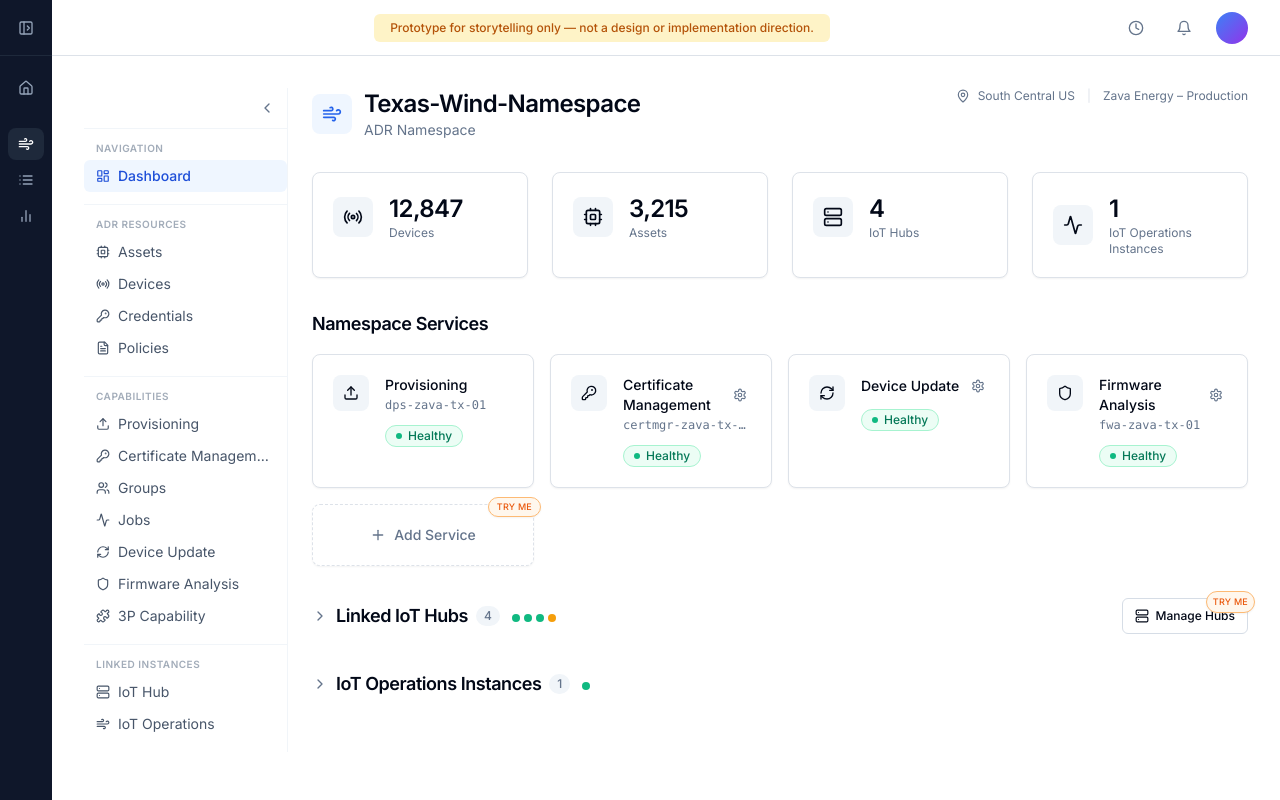
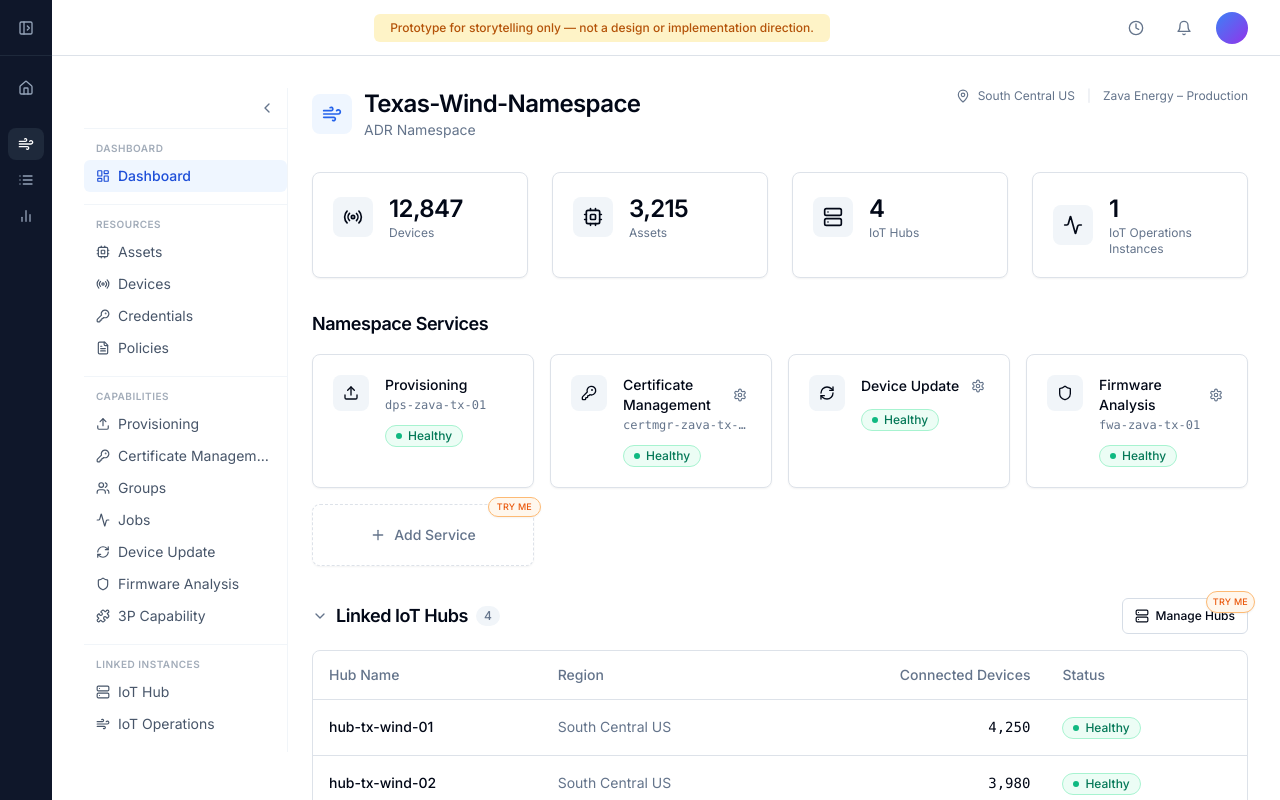
Before and after one commit to dimatx/dimatokar-ui-prototyping-microsoft, a React (Vite) app: page /adr-namespace in a window 1280 px wide. Built offline with nearby package versions, Linux system fonts and the light colour scheme.

Commit message:
Rename menu sections; open hubs and AIO by default on dashboard

```diff
--- a/src/workflows/adr-namespace/Page.tsx
+++ b/src/workflows/adr-namespace/Page.tsx
@@ -401,8 +401,8 @@ const mockDevices = [
 
 export default function AdrNamespacePage() {
   const navigate = useNavigate()
-  const [hubsOpen, setHubsOpen] = useState(false)
-  const [aioOpen, setAioOpen] = useState(false)
+  const [hubsOpen, setHubsOpen] = useState(true)
+  const [aioOpen, setAioOpen] = useState(true)
   const [linkedHubs, setLinkedHubs] = useState<Hub[]>(initialHubs)
   const [showHubPicker, setShowHubPicker] = useState(false)
   const [hubSearch, setHubSearch] = useState('')
@@ -1116,13 +1116,13 @@ export default function AdrNamespacePage() {
 
 const LEFT_MENU_SECTIONS = [
   {
-    title: 'Navigation',
+    title: 'Dashboard',
     items: [
       { id: '', label: 'Dashboard', icon: LayoutDashboard },
     ],
   },
   {
-    title: 'ADR Resources',
+    title: 'Resources',
     items: [
       { id: 'assets', label: 'Assets', icon: Cpu },
       { id: 'devices', label: 'Devices', icon: Radio },
```
